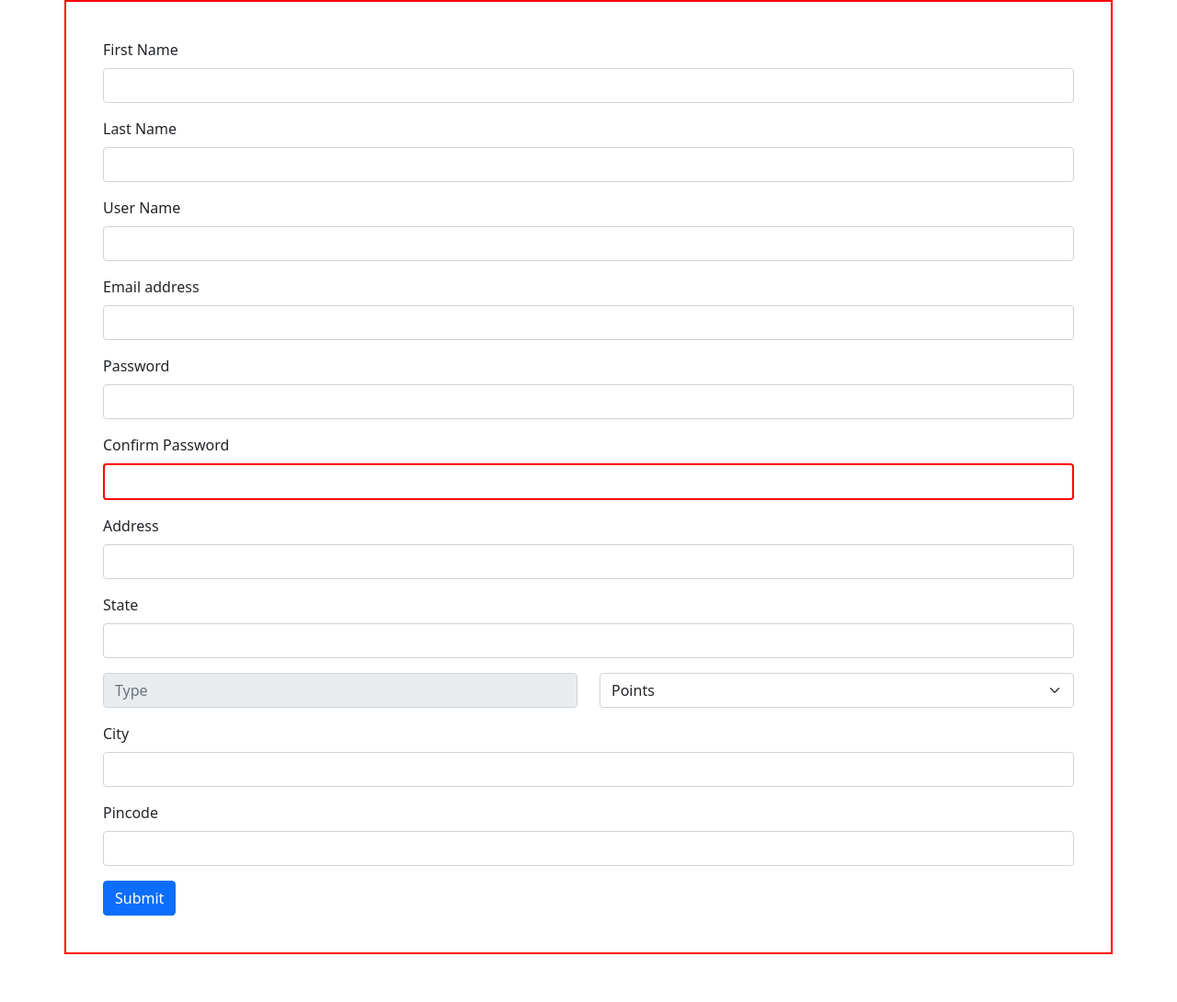
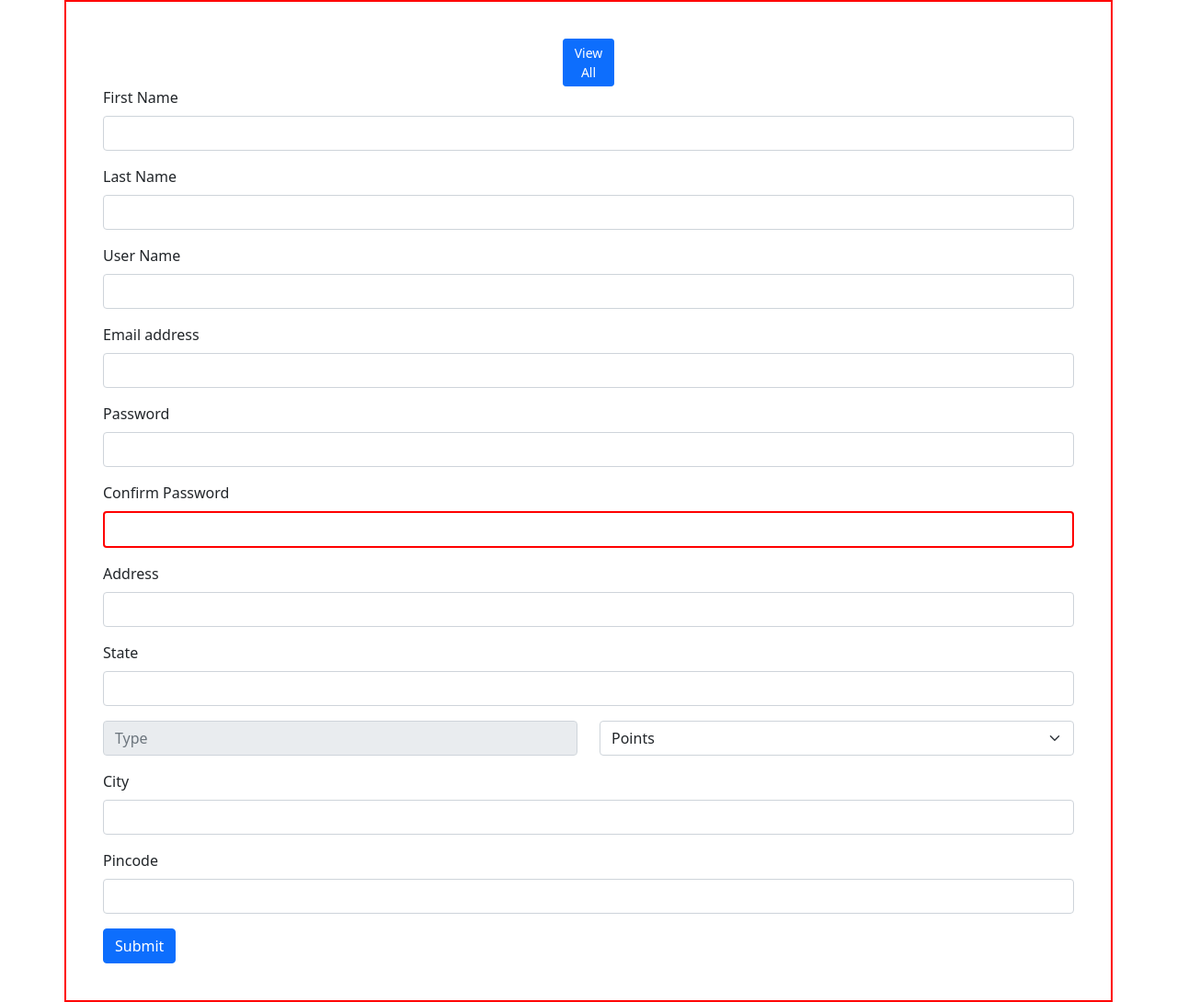
Before and after one commit to OMH-G/Banao_django, a Django app: page / in a window 1280 px wide. Shown: the whole page at 92% size. Before the commit the page ends 1038 px from the top, so only its background shows below. Run offline with Django 3.2, Linux system fonts and the light colour scheme.

Commit message:
newchanges

```diff
--- a/person/loginapp/templates/loginapp/one.html
+++ b/person/loginapp/templates/loginapp/one.html
@@ -12,6 +12,7 @@
 </head>
 <body>
     <div class="container">
+       <a href="{% url 'loginapp:view'%}"><button class="btn btn-sm btn-primary" style="margin-left: 500px; margin-right: 500px;" >View All</button></a>
         <form action='/check' method='POST'>
             {%csrf_token%}
             <div class="mb-3">
--- a/person/loginapp/views.py
+++ b/person/loginapp/views.py
@@ -5,8 +5,6 @@ def index(request):
     return render(request,'loginapp/one.html')
 def success(request):
     request.POST.get('')
-    # print(request.POST.get('password'))
-    #check if person exist already
     firstname=request.POST.get('firstname')
     lastname=request.POST.get('lastname')
     username=request.POST.get('username')
@@ -25,5 +23,4 @@ def success(request):
 def view(request):
     doctor=Details.objects.filter(typeofperson='Doctor')
     patient=Details.objects.filter(typeofperson='Patient')
-    print(doctor,patient)
     return render(request,'loginapp/Doctorpatient.html',{'doctor':doctor,'patient':patient})
```
